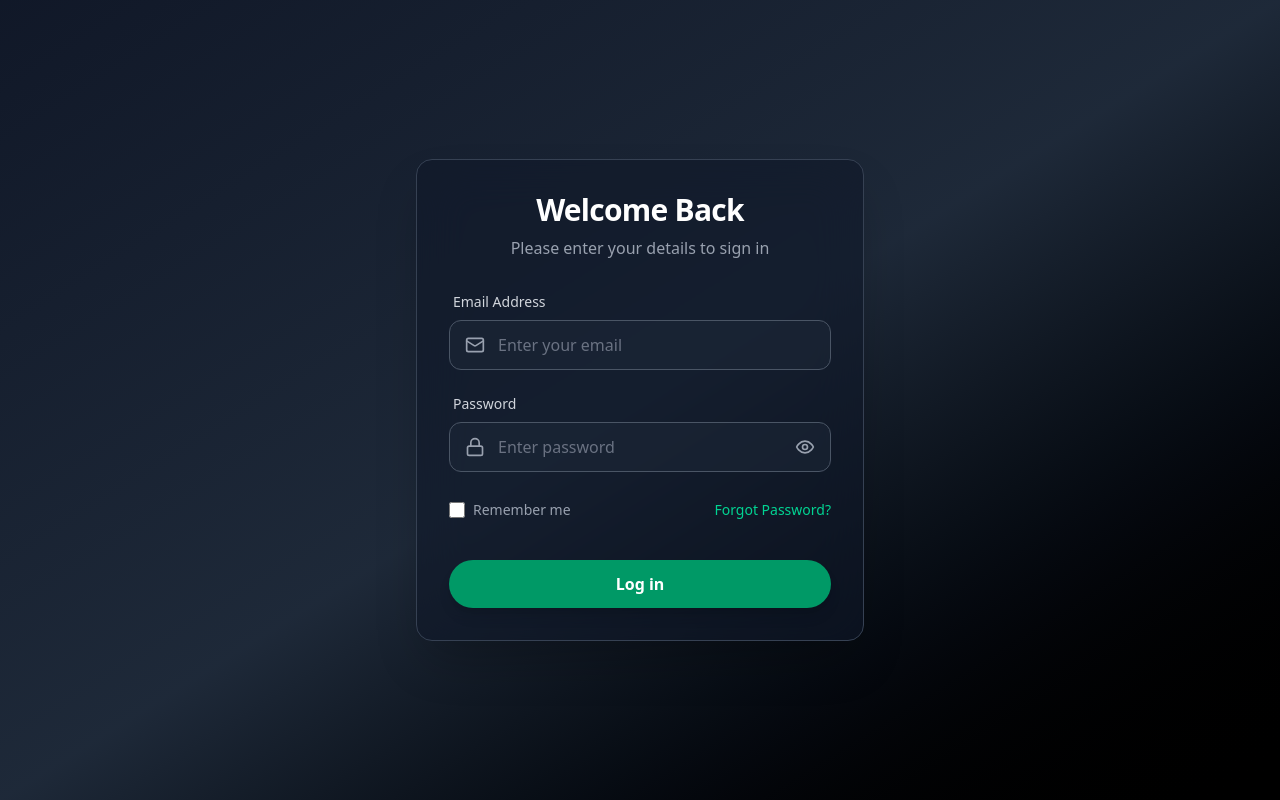
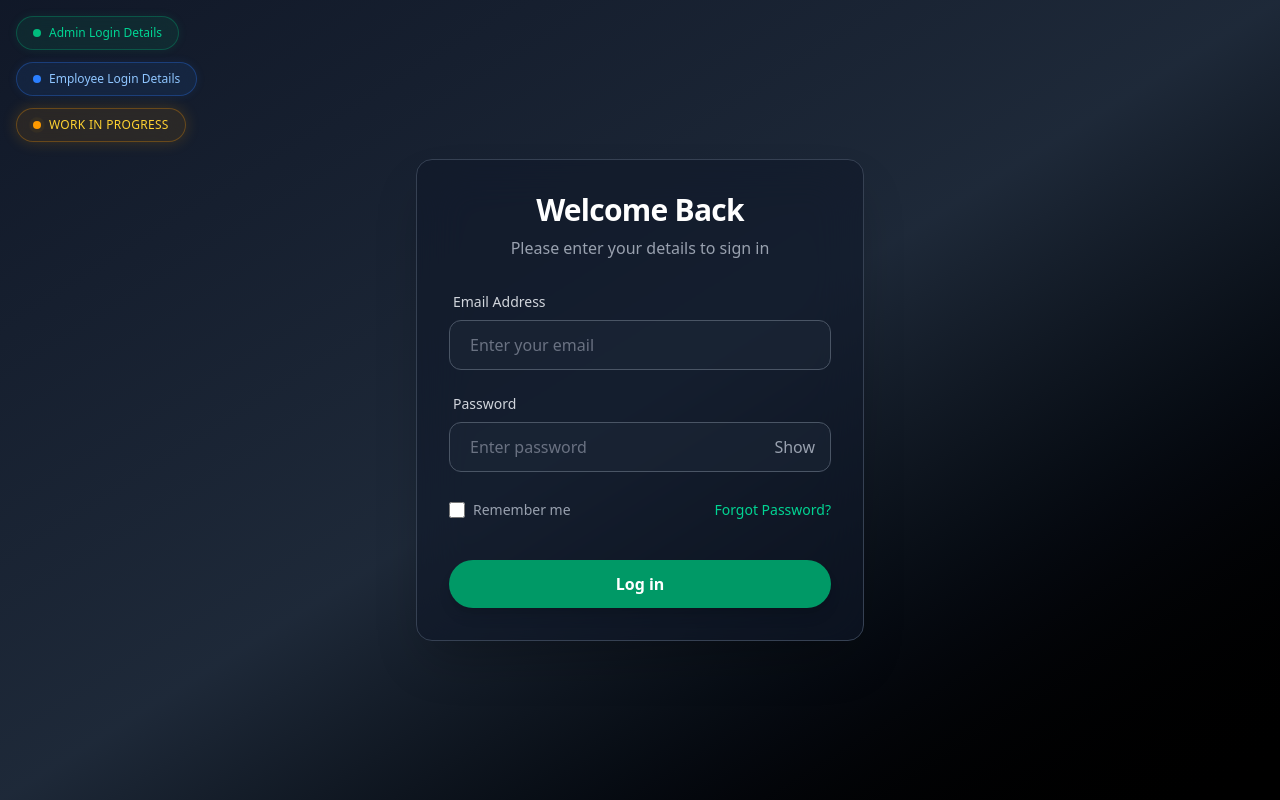
Before and after one commit to 4-Endless-coder/Employee-Management-System, a React (Vite) app: page /login in a window 1280 px wide. Built offline with nearby package versions, Linux system fonts and the light colour scheme.

Commit message:
Smart Noti in Login

```diff
--- a/src/components/Auth/Login.jsx
+++ b/src/components/Auth/Login.jsx
@@ -1,27 +1,66 @@
 import React, { useState } from "react";
 
 const Login = ({ handleLogin }) => {
-
   const [email, setEmail] = useState("");
   const [password, setPassword] = useState("");
   const [showPassword, setShowPassword] = useState(false);
 
   const submitHandler = (e) => {
     e.preventDefault();
-
-
     handleLogin(email, password);
-
-    console.log("Form submitted with:", { email, password });
-
-    // Reset form
     setEmail("");
     setPassword("");
   };
 
   return (
-    <div className="flex h-screen w-screen items-center justify-center bg-linear-to-br from-gray-900 via-gray-800 to-black">
-      <div className="w-full max-w-md rounded-2xl border border-gray-700 bg-gray-900/60 p-8 shadow-2xl backdrop-blur-xl">
+    <div className="relative flex h-screen w-screen items-center justify-center bg-gradient-to-br from-gray-900 via-gray-800 to-black overflow-hidden">
+
+      {/* --- SMART NOTIFICATIONS (Hover/Click to Reveal) --- */}
+      <div className="absolute top-4 left-4 z-20 flex flex-col gap-3 max-w-[90%]">
+
+        {/* 1. Admin Login (Emerald) */}
+        <div className="group flex w-fit cursor-pointer items-center gap-2 rounded-full border border-emerald-500/30 bg-emerald-500/10 px-4 py-2 text-xs font-medium text-emerald-400 shadow-[0_0_10px_rgba(16,185,129,0.1)] backdrop-blur-md transition-all hover:bg-emerald-500/20 hover:shadow-[0_0_20px_rgba(16,185,129,0.3)]">
+          <span className="relative flex h-2 w-2">
+            <span className="relative inline-flex h-2 w-2 rounded-full bg-emerald-500"></span>
+          </span>
+          {/* Default Text */}
+          <span className="block group-hover:hidden group-active:hidden">
+            Admin Login Details
+          </span>
+          {/* Revealed Text */}
+          <span className="hidden group-hover:block group-active:block font-mono tracking-tighter">
+            admin@me.com | 123
+          </span>
+        </div>
+
+        {/* 2. Employee Login (Blue) */}
+        <div className="group flex w-fit cursor-pointer items-center gap-2 rounded-full border border-blue-500/30 bg-blue-500/10 px-4 py-2 text-xs font-medium text-blue-300 shadow-[0_0_10px_rgba(59,130,246,0.1)] backdrop-blur-md transition-all hover:bg-blue-500/20 hover:shadow-[0_0_20px_rgba(59,130,246,0.3)]">
+          <span className="relative flex h-2 w-2">
+             <span className="relative inline-flex h-2 w-2 rounded-full bg-blue-500"></span>
+          </span>
+          {/* Default Text */}
+          <span className="block group-hover:hidden group-active:hidden">
+            Employee Login Details
+          </span>
+          {/* Revealed Text */}
+          <span className="hidden group-hover:block group-active:block font-mono tracking-tighter">
+            e1@e.com | 123
+          </span>
+        </div>
+
+        {/* 3. Work In Progress (Amber - Static) */}
+        <div className="flex w-fit items-center gap-2 rounded-full border border-amber-500/30 bg-amber-500/10 px-4 py-2 text-xs font-medium uppercase tracking-wide text-amber-300 shadow-[0_0_15px_rgba(245,158,11,0.2)] backdrop-blur-md">
+          <span className="relative flex h-2 w-2">
+            <span className="absolute inline-flex h-full w-full animate-ping rounded-full bg-amber-400 opacity-75"></span>
+            <span className="relative inline-flex h-2 w-2 rounded-full bg-amber-500"></span>
+          </span>
+          Work In Progress
+        </div>
+
+      </div>
+
+      {/* --- LOGIN FORM --- */}
+      <div className="w-full max-w-md rounded-2xl border border-gray-700 bg-gray-900/60 p-8 shadow-2xl backdrop-blur-xl m-4">
         <div className="mb-8 text-center">
           <h2 className="mb-2 text-3xl font-bold text-white tracking-tight">
             Welcome Back
@@ -32,30 +71,13 @@ const Login = ({ handleLogin }) => {
         <form onSubmit={submitHandler} className="flex flex-col gap-6">
           {/* Email Input */}
           <div className="flex flex-col gap-2">
-            <label className="ml-1 text-sm font-medium text-gray-300">
-              Email Address
-            </label>
+            <label className="ml-1 text-sm font-medium text-gray-300">Email Address</label>
             <div className="relative">
-              <div className="pointer-events-none absolute inset-y-0 left-0 flex items-center pl-4">
-                <svg
-                  xmlns="http://www.w3.org/2000/svg"
-                  viewBox="0 0 24 24"
-                  fill="none"
-                  stroke="currentColor"
-                  strokeWidth="2"
-                  strokeLinecap="round"
-                  strokeLinejoin="round"
-                  className="h-5 w-5 text-gray-400"
-                >
-                  <rect width="20" height="16" x="2" y="4" rx="2" />
-                  <path d="m22 7-8.97 5.7a1.94 1.94 0 0 1-2.06 0L2 7" />
-                </svg>
-              </div>
               <input
                 required
                 value={email}
                 onChange={(e) => setEmail(e.target.value)}
-                className="w-full rounded-xl border border-gray-600 bg-gray-800/50 pl-12 pr-5 py-3 text-white placeholder-gray-500 transition-all duration-200 outline-none focus:border-emerald-500 focus:bg-gray-800 focus:ring-2 focus:ring-emerald-500/20"
+                className="w-full rounded-xl border border-gray-600 bg-gray-800/50 px-5 py-3 text-white outline-none focus:border-emerald-500 focus:ring-2 focus:ring-emerald-500/20 transition-all placeholder-gray-500"
                 type="email"
                 placeholder="Enter your email"
               />
@@ -64,30 +86,13 @@ const Login = ({ handleLogin }) => {
 
           {/* Password Input */}
           <div className="flex flex-col gap-2">
-            <label className="ml-1 text-sm font-medium text-gray-300">
-              Password
-            </label>
+            <label className="ml-1 text-sm font-medium text-gray-300">Password</label>
             <div className="relative">
-              <div className="pointer-events-none absolute inset-y-0 left-0 flex items-center pl-4">
-                <svg
-                  xmlns="http://www.w3.org/2000/svg"
-                  viewBox="0 0 24 24"
-                  fill="none"
-                  stroke="currentColor"
-                  strokeWidth="2"
-                  strokeLinecap="round"
-                  strokeLinejoin="round"
-                  className="h-5 w-5 text-gray-400"
-                >
-                  <rect width="18" height="11" x="3" y="11" rx="2" ry="2" />
-                  <path d="M7 11V7a5 5 0 0 1 10 0v4" />
-                </svg>
-              </div>
               <input
                 required
                 value={password}
                 onChange={(e) => setPassword(e.target.value)}
-                className="w-full rounded-xl border border-gray-600 bg-gray-800/50 pl-12 pr-12 py-3 text-white placeholder-gray-500 transition-all duration-200 outline-none focus:border-emerald-500 focus:bg-gray-800 focus:ring-2 focus:ring-emerald-500/20"
+                className="w-full rounded-xl border border-gray-600 bg-gray-800/50 px-5 py-3 text-white outline-none focus:border-emerald-500 focus:ring-2 focus:ring-emerald-500/20 transition-all placeholder-gray-500"
                 type={showPassword ? "text" : "password"}
                 placeholder="Enter password"
               />
@@ -96,58 +101,20 @@ const Login = ({ handleLogin }) => {
                 onClick={() => setShowPassword(!showPassword)}
                 className="absolute inset-y-0 right-0 flex items-center pr-4 text-gray-400 hover:text-white transition-colors cursor-pointer"
               >
-                {showPassword ? (
-                  <svg
-                    xmlns="http://www.w3.org/2000/svg"
-                    viewBox="0 0 24 24"
-                    fill="none"
-                    stroke="currentColor"
-                    strokeWidth="2"
-                    strokeLinecap="round"
-                    strokeLinejoin="round"
-                    className="h-5 w-5"
-                  >
-                    <path d="M2 12s3-7 10-7 10 7 10 7-3 7-10 7-10-7-10-7Z" />
-                    <line x1="2" x2="22" y1="2" y2="22" />
-                  </svg>
-                ) : (
-                  <svg
-                    xmlns="http://www.w3.org/2000/svg"
-                    viewBox="0 0 24 24"
-                    fill="none"
-                    stroke="currentColor"
-                    strokeWidth="2"
-                    strokeLinecap="round"
-                    strokeLinejoin="round"
-                    className="h-5 w-5"
-                  >
-                    <path d="M2 12s3-7 10-7 10 7 10 7-3 7-10 7-10-7-10-7Z" />
-                    <circle cx="12" cy="12" r="3" />
-                  </svg>
-                )}
+               {showPassword ? "Hide" : "Show"}
               </button>
             </div>
           </div>
 
           <div className="flex items-center justify-between mt-1">
             <label className="flex cursor-pointer items-center gap-2 group">
-              <input
-                type="checkbox"
-                className="peer h-4 w-4 rounded border-gray-600 bg-gray-800 text-emerald-500 focus:ring-emerald-500 focus:ring-offset-gray-900 transition-all"
-              />
-              <span className="text-sm text-gray-400 group-hover:text-gray-300 transition-colors">
-                Remember me
-              </span>
+              <input type="checkbox" className="peer h-4 w-4 rounded border-gray-600 bg-gray-800 text-emerald-500 focus:ring-emerald-500" />
+              <span className="text-sm text-gray-400 group-hover:text-gray-300">Remember me</span>
             </label>
-            <a
-              href="#"
-              className="text-sm text-emerald-400 hover:text-emerald-300 hover:underline transition-all"
-            >
-              Forgot Password?
-            </a>
+            <a href="#" className="text-sm text-emerald-400 hover:text-emerald-300 hover:underline">Forgot Password?</a>
           </div>
 
-          <button className="mt-4 w-full rounded-full bg-emerald-600 py-3 font-semibold text-white shadow-lg transition-all duration-200 hover:bg-emerald-700 hover:shadow-emerald-500/20 active:scale-95">
+          <button className="mt-4 w-full rounded-full bg-emerald-600 py-3 font-semibold text-white shadow-lg transition-all duration-200 hover:bg-emerald-700 active:scale-95">
             Log in
           </button>
         </form>
```
